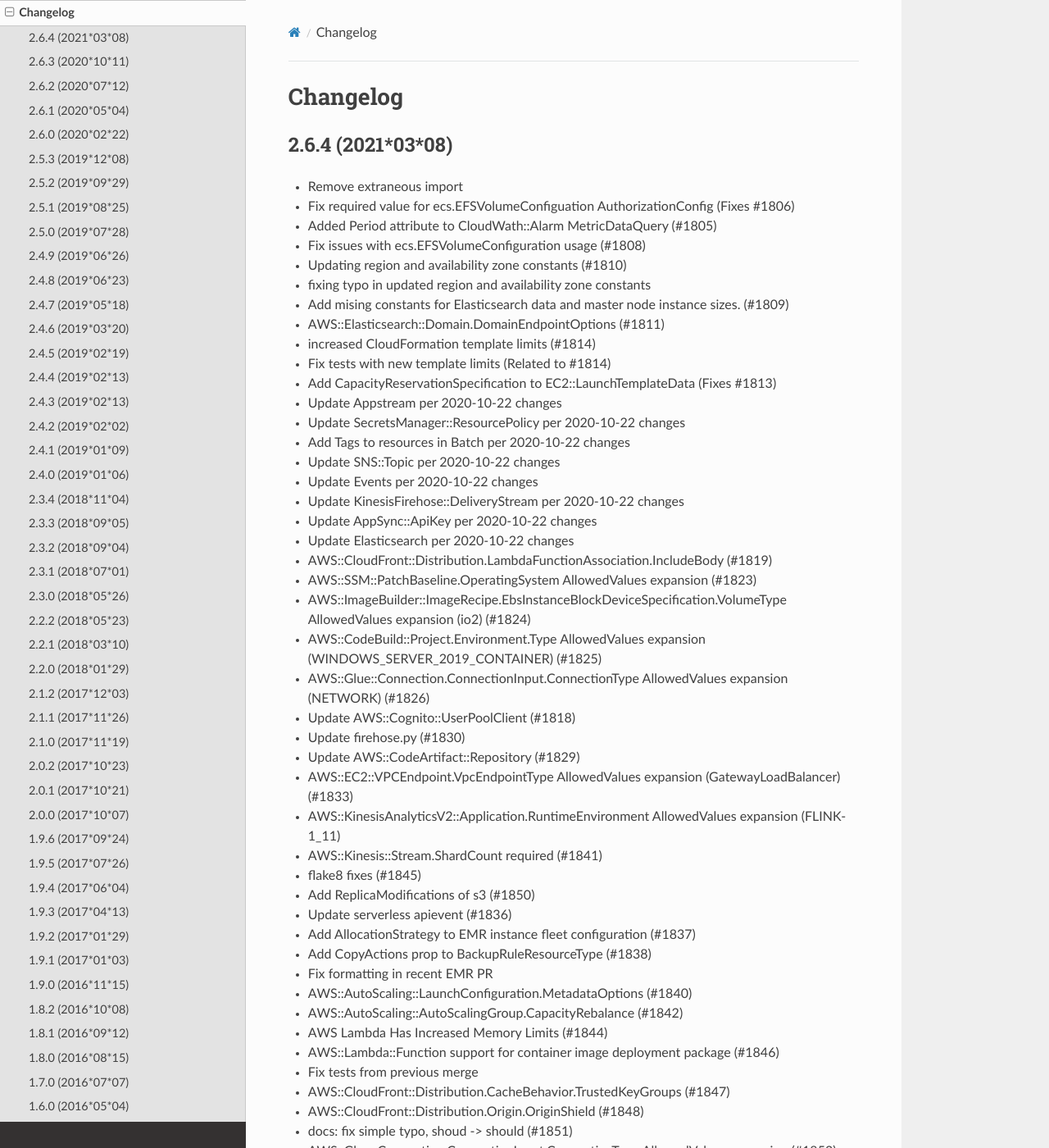
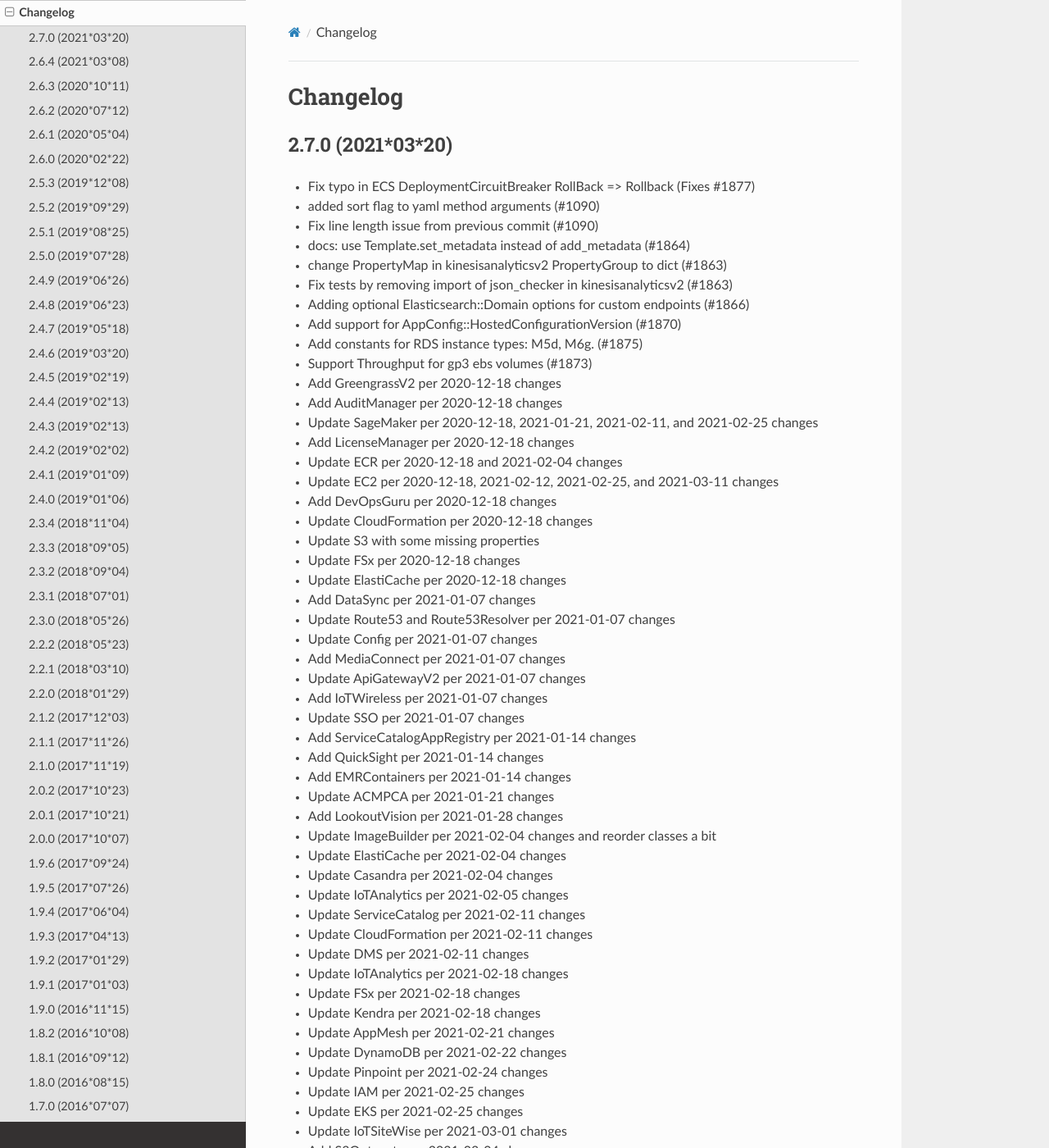
Before and after one commit to cloudtools/troposphere, a Sphinx documentation site: the page built from docs/changelog.rst, in a window 1280 px wide and 1400 px high. Shown: the whole window at 82% size. Built offline with Sphinx 7.4.7 and the Read the Docs theme 2.0.0, drawn with Linux system fonts in a browser that asks for light colours; some of the changed text lies outside the part shown.

Commit message:
Release 2.7.0

```diff
--- a/CHANGELOG.rst
+++ b/CHANGELOG.rst
@@ -1,3 +1,79 @@
+2.7.0 (2021*03*20)
+------------------
+* Fix typo in ECS DeploymentCircuitBreaker RollBack => Rollback (Fixes #1877)
+* added sort flag to yaml method arguments (#1090)
+* Fix line length issue from previous commit (#1090)
+* docs: use Template.set_metadata instead of add_metadata (#1864)
+* change PropertyMap in kinesisanalyticsv2 PropertyGroup to dict (#1863)
+* Fix tests by removing import of json_checker in kinesisanalyticsv2 (#1863)
+* Adding optional Elasticsearch::Domain options for custom endpoints (#1866)
+* Add support for AppConfig::HostedConfigurationVersion (#1870)
+* Add constants for RDS instance types: M5d, M6g. (#1875)
+* Support Throughput for gp3 ebs volumes (#1873)
+* Add GreengrassV2 per 2020-12-18 changes
+* Add AuditManager per 2020-12-18 changes
+* Update SageMaker per 2020-12-18, 2021-01-21, 2021-02-11, and 2021-02-25 changes
+* Add LicenseManager per 2020-12-18 changes
+* Update ECR per 2020-12-18 and 2021-02-04 changes
+* Update EC2 per 2020-12-18, 2021-02-12, 2021-02-25, and 2021-03-11 changes
+* Add DevOpsGuru per 2020-12-18 changes
+* Update CloudFormation per 2020-12-18 changes
+* Update S3 with some missing properties
+* Update FSx per 2020-12-18 changes
+* Update ElastiCache per 2020-12-18 changes
+* Add DataSync per 2021-01-07 changes
+* Update Route53 and Route53Resolver per 2021-01-07 changes
+* Update Config per 2021-01-07 changes
+* Add MediaConnect per 2021-01-07 changes
+* Update ApiGatewayV2 per 2021-01-07 changes
+* Add IoTWireless per 2021-01-07 changes
+* Update SSO per 2021-01-07 changes
+* Add ServiceCatalogAppRegistry per 2021-01-14 changes
+* Add QuickSight per 2021-01-14 changes
+* Add EMRContainers per 2021-01-14 changes
+* Update ACMPCA per 2021-01-21 changes
+* Add LookoutVision per 2021-01-28 changes
+* Update ImageBuilder per 2021-02-04 changes and reorder classes a bit
+* Update ElastiCache per 2021-02-04 changes
+* Update Casandra per 2021-02-04 changes
+* Update IoTAnalytics per 2021-02-05 changes
+* Update ServiceCatalog per 2021-02-11 changes
+* Update CloudFormation per 2021-02-11 changes
+* Update DMS per 2021-02-11 changes
+* Update IoTAnalytics per 2021-02-18 changes
+* Update FSx per 2021-02-18 changes
+* Update Kendra per 2021-02-18 changes
+* Update AppMesh per 2021-02-21 changes
+* Update DynamoDB per 2021-02-22 changes
+* Update Pinpoint per 2021-02-24 changes
+* Update IAM per 2021-02-25 changes
+* Update EKS per 2021-02-25 changes
+* Update IoTSiteWise per 2021-03-01 changes
+* Add S3Outposts per 2021-03-04 changes
+* Update IoT per 2021-03-04 changes
+* Update Events per 2021-03-04 changes
+* Update SecretsManager per 2021-03-04 changes
+* Update StepFunctions per 2021-03-10 changes
+* Update RDS per 2021-03-11 changes
+* Update ECS per 2021-03-11 changes
+* Update CE per 2021-03-11 changes
+* Update EFS per 2021-03-11 changes
+* Update required fields for Batch::ComputeResources (Fixes #1880)
+* Fix autoscaling.Tags to use boolean instead of str (#1874)
+* Add OutpostArn to EC2::Subnet (Fixes #1849)
+* Update Transfer per 2020-10-22 changes (Fixes #1817)
+* Add MediaPackage per 2020-10-22 changes (Fixes #1815)
+* Update README with functioning example of missing required property (Fixes #1763)
+* Update EMR per 2020-10-22 and 2021-02-25 changes (Fixes #1816)
+* Add DataBrew (Fixes #1862)
+* Update version in docs (#1882)
+* Fix some corner cases in the autogenerator
+* Update CertificateManager per 2021-03-11 changes
+* Update Detective per 2021-03-15 changes
+* Update ECS per 2021-03-16 changes
+* Add S3ObjectLambda per 2021-03-18 changes
+* Add FIS per 2021-03-18 changes
+
 2.6.4 (2021*03*08)
 ------------------
 * Remove extraneous import
--- a/docs/conf.py
+++ b/docs/conf.py
@@ -26,7 +26,7 @@
 # The short X.Y version
 version = ''
 # The full version, including alpha/beta/rc tags
-release = '2.6.4'
+release = '2.7.0'
 
 
 # -- General configuration ---------------------------------------------------
--- a/troposphere/__init__.py
+++ b/troposphere/__init__.py
@@ -13,7 +13,7 @@
 
 from . import validators
 
-__version__ = "2.6.4"
+__version__ = "2.7.0"
 
 # constants for DeletionPolicy and UpdateReplacePolicy
 Delete = 'Delete'
```
